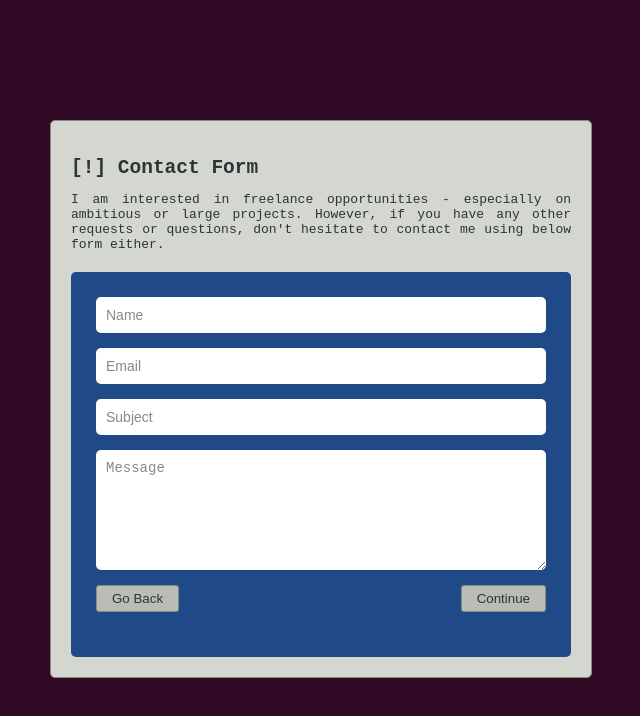
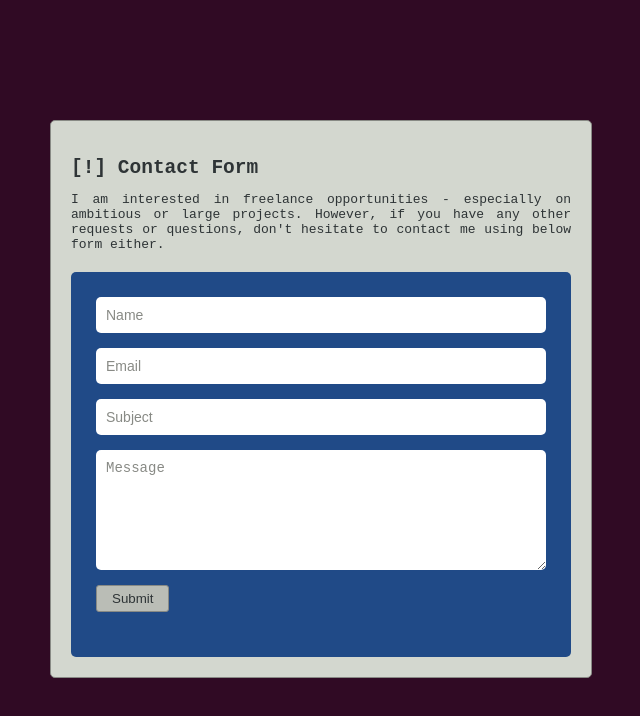
Before and after one commit to aishwaryamensinkai/Terminal-Portfolio, a React (Create React App) app: page /#/contact in a window 1280 px wide. Shown: the top 716 px of the page, without its empty margins (319-959 px from the left). Built offline with nearby package versions, Linux system fonts and the light colour scheme; no server answers.

Commit message:
fixed rounting

```diff
--- a/src/js/Contact.jsx
+++ b/src/js/Contact.jsx
@@ -28,11 +28,6 @@ const Contact = () => {
       );
   };
 
-  const goBack = () => {
-    navigate("/");
-    window.location.href = "/";
-  };
-
   return (
     <div className="installer">
       <h2 className="installer-title">[!] Contact Form</h2>
@@ -60,10 +55,7 @@ const Contact = () => {
               ></textarea>
             </div>
             <div className="installer-buttons">
-              <button type="button" onClick={goBack}>
-                Go Back
-              </button>
-              <button type="submit">Continue</button>
+              <button type="submit">Submit</button>
             </div>
           </form>
         </div>
```
